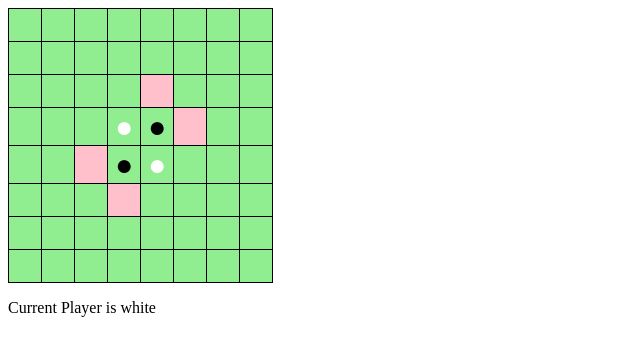
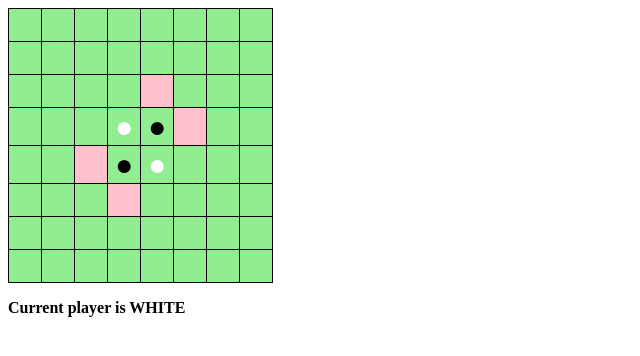
Before and after one commit to foolish-pine/react-othello, a React (Create React App) app: page / in a window 1280 px wide. Shown: the top 356 px of the page, without its empty margins (0-640 px from the left). Built offline with nearby package versions, Linux system fonts and the light colour scheme; what emotion-reset would draw is missing.

Commit message:
[update] プレイ中のプレイヤーを表示するテキストをコンポーネントに分離

```diff
--- a/src/App.tsx
+++ b/src/App.tsx
@@ -1,9 +1,9 @@
 import { useState } from "react";
 import _ from "lodash";
 import { Board } from "src/components/Board";
-import { BoardStatus } from "./types/BoardStatus";
-
-type CurrentPlayer = "white" | "black";
+import { CurrentPlayer } from "src/components/CurrentPlayer";
+import { BoardStatus } from "src/types/BoardStatus";
+import { Player } from "src/types/Player";
 
 export const App = () => {
   // ボードの初期表示
@@ -21,7 +21,7 @@ export const App = () => {
   const [boardStatus, setBoardStatus] = useState(initialBoardStatus);
 
   // 白を先行として、現在プレイ中のプレイヤーをステート化
-  const [currentPlayer, setCurrentPlayer] = useState<CurrentPlayer>("white");
+  const [currentPlayer, setCurrentPlayer] = useState<Player>("white");
 
   // プレイ中のプレイヤーが白なら黒に、黒なら白にcurrentPlayerを変更する
   const changeCurrentPlayer = () => {
@@ -427,7 +427,7 @@ export const App = () => {
         onClickSquare={onClickSquare}
         squaresSelectableStatus={squaresSelectableStatus}
       />
-      <p>Current Player is {currentPlayer}</p>
+      <CurrentPlayer currentPlayer={currentPlayer} />
     </>
   );
 };
--- /dev/null
+++ b/src/components/CurrentPlayer.tsx
@@ -0,0 +1,28 @@
+/** @jsxImportSource @emotion/react */
+import { css } from "@emotion/react";
+import { VFC } from "react";
+import { Player } from "src/types/Player";
+
+type Props = {
+  currentPlayer: Player;
+};
+
+export const CurrentPlayer: VFC<Props> = ({ currentPlayer }) => {
+  return (
+    <p
+      css={css`
+        font-size: 16px;
+        font-weight: bold;
+      `}
+    >
+      Current player is{" "}
+      <span
+        css={css`
+          text-transform: uppercase;
+        `}
+      >
+        {currentPlayer}
+      </span>
+    </p>
+  );
+};
--- /dev/null
+++ b/src/types/Player.ts
@@ -0,0 +1 @@
+export type Player = "white" | "black";
```
